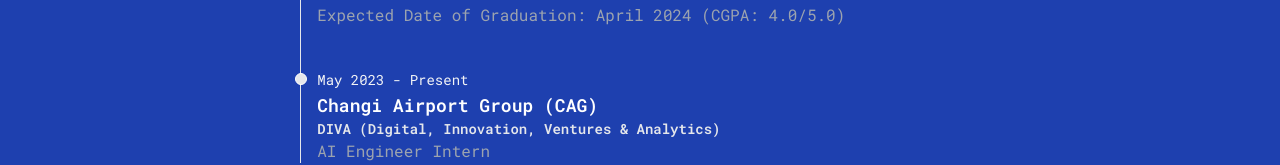
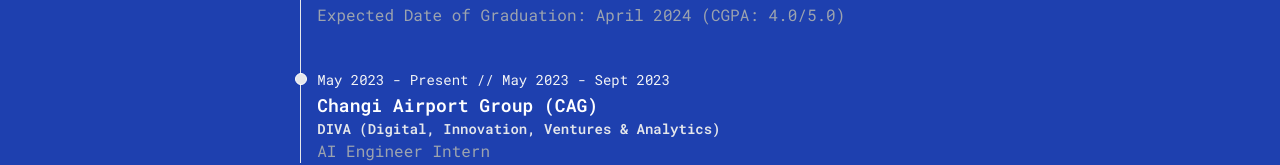
Before and after one commit to ry2001/ry2001.github.io, a React (Create React App) app: page / in a window 1280 px wide. Shown: the part 2089-2254 px from the top of the page. Built offline with nearby package versions, Linux system fonts and the light colour scheme.

Commit message:
Update AboutMe.js

```diff
--- a/src/pages/AboutMe.js
+++ b/src/pages/AboutMe.js
@@ -203,6 +203,7 @@
                 <div className="absolute w-3 h-3 bg-gray-700 rounded-full mt-1.5 -left-1.5 border border-gray-900 dark:border-white dark:bg-gray-200"></div>
                 <time className="mb-1 text-sm font-normal leading-none text-gray-800 dark:text-gray-100">
                   May 2023 - Present
+                  // May 2023 - Sept 2023
                 </time>
                 <h3 className="text-lg font-semibold text-gray-900 dark:text-white">
                   Changi Airport Group (CAG)
```
